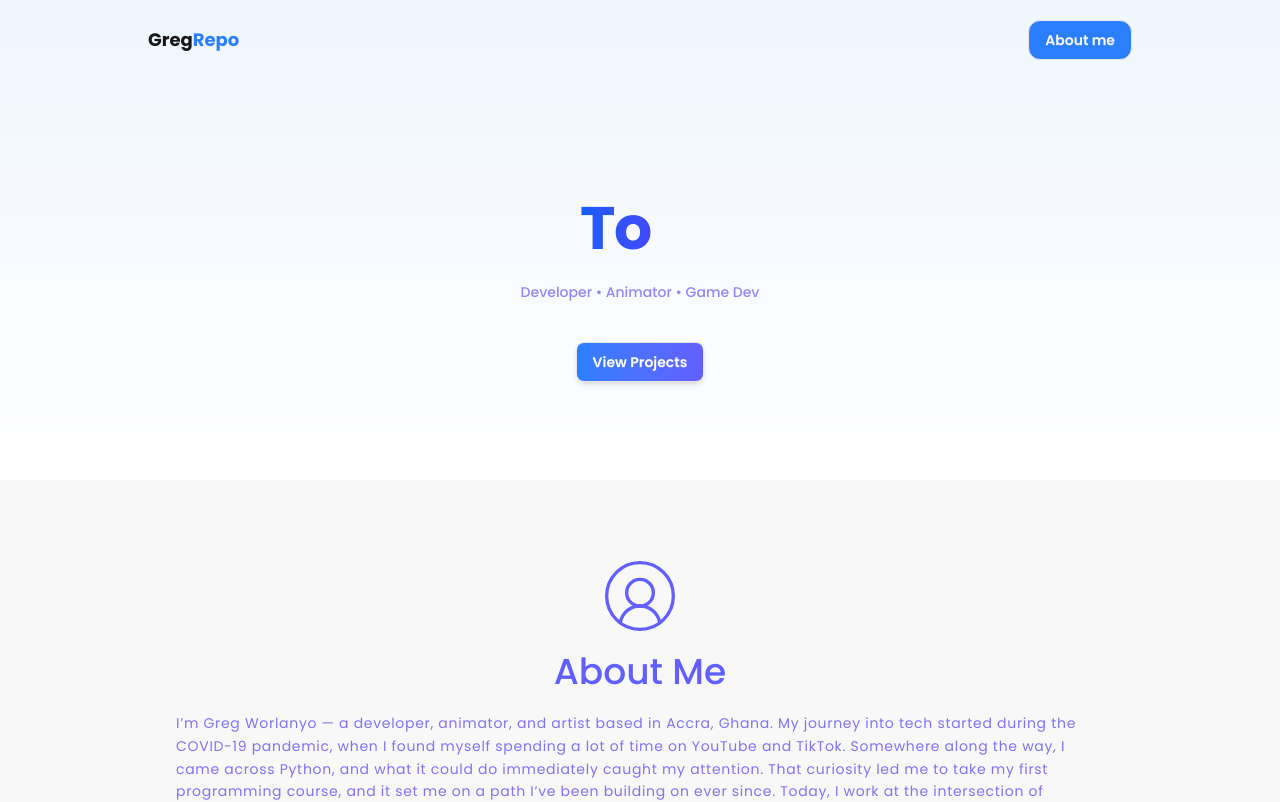
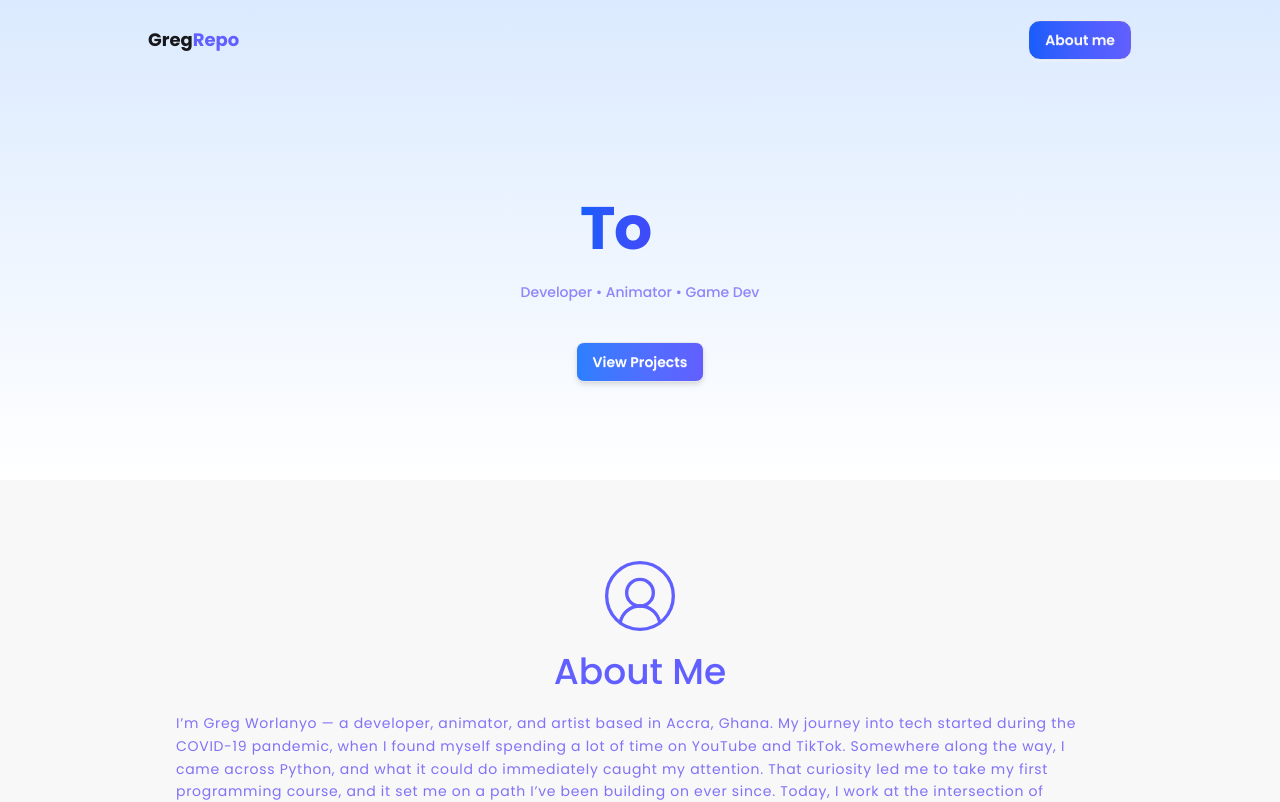
Before and after one commit to storytimewithgreg1-sudo/portfolio, a React (Vite) app: page / in a window 1280 px wide. Shown: the top 802 px of the page. Built offline with nearby package versions, Linux system fonts and the light colour scheme.

Commit message:
style: update hero colors

```diff
--- a/src/App.jsx
+++ b/src/App.jsx
@@ -10,7 +10,7 @@ function App() {
   return (
     <div className='min-h-screen bg-base-200'>
 
-      <div className="bg-gradient-to-b from-blue-50 to-white">
+      <div className="bg-gradient-to-b from-blue-100 to-white">
         <Navbar></Navbar>
         <Hero></Hero>
       </div>
--- a/src/components/Navbar.jsx
+++ b/src/components/Navbar.jsx
@@ -5,13 +5,13 @@ const Navbar = () => {
     <div className='w-full '>
         <nav className=' flex justify-between items-center max-w-3xl md:max-w-4xl lg:max-w-5xl mx-auto p-5 '>
             <div className='flex items-center space-x-5'>
-                <span className=' font-bold text-base-content  text-xl md:text-md lg:text-lg text-center'>Greg<span className='text-blue-500'>Repo</span></span>
+                <span className=' font-bold text-base-content  text-xl md:text-md lg:text-lg text-center'>Greg<span className='text-indigo-500'>Repo</span></span>
 
             </div>
 
             <div>
 
-                    <a href='#about' className='btn btn-sm md:btn-md bg-blue-500 text-base-200 rounded-xl'>
+                    <a href='#about' className='btn btn-sm md:btn-md bg-linear-to-r from-blue-600 to-indigo-500 text-base-200 rounded-xl'>
                     About me
                     </a>
 
```
